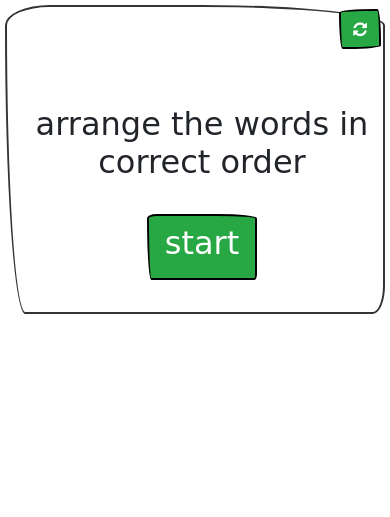
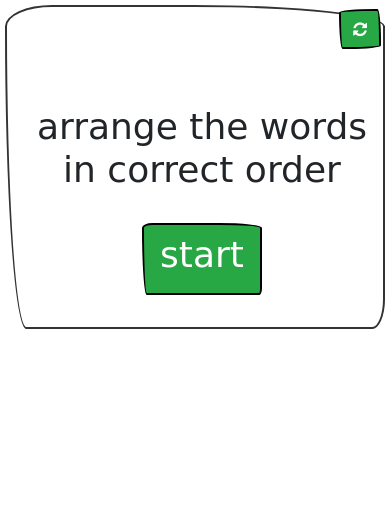
Before and after one commit to crissycancode/word-game-draggable, a PHP site: page / in a window 390 px wide. Shown: the top 517 px of the page. Run offline with PHP 8.4, Linux system fonts and the light colour scheme; some web fonts are replaced.

Commit message:
Add files via upload

```diff
--- a/style.css
+++ b/style.css
@@ -53,6 +53,6 @@
     margin-top: 3px;
   }
   h1{
-    font-size: 32px;
+    font-size: 36px;
   }
 }
```
